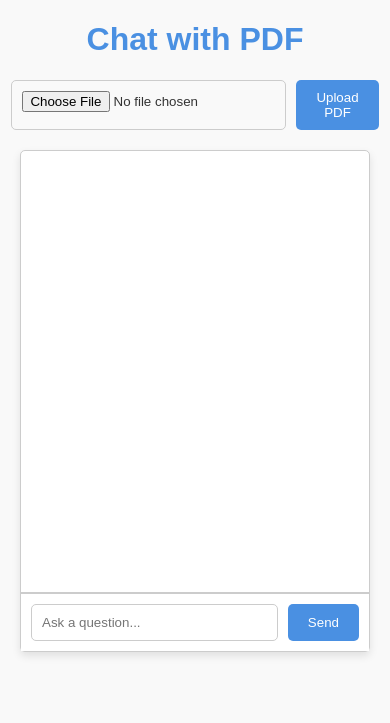
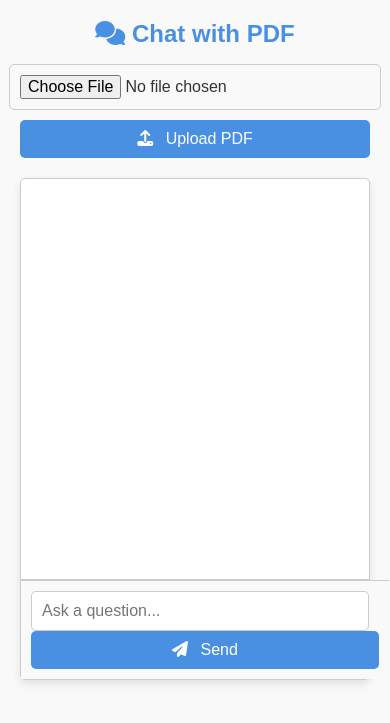
Before and after one commit to atom017/chat_pdf, a Flask app: page / in a window 390 px wide. Shown: the top 723 px of the page. Run offline with Flask 3, Linux system fonts and the light colour scheme.

Commit message:
updated chat UI

```diff
--- a/templates/index.html
+++ b/templates/index.html
@@ -4,28 +4,37 @@
     <meta charset="UTF-8">
     <meta name="viewport" content="width=device-width, initial-scale=1.0">
     <title>Chat with PDF</title>
+    <link rel="stylesheet" href="https://cdnjs.cloudflare.com/ajax/libs/font-awesome/6.5.0/css/all.min.css">
     <style>
         body {
-            font-family: Arial, sans-serif;
+            font-family: 'Arial', sans-serif;
             margin: 20px;
             background-color: #f9f9f9;
             color: #333;
         }
+
         h1 {
             text-align: center;
             color: #4A90E2;
         }
+
         form {
             display: flex;
-            justify-content: center;
+            flex-direction: column; /* Stack vertically on small screens */
+            align-items: center; /* Center items */
             margin-bottom: 20px;
         }
+
         input[type="file"] {
-            margin-right: 10px;
+            margin-bottom: 10px; /* Add margin for better spacing */
             padding: 10px;
             border: 1px solid #ccc;
             border-radius: 5px;
+            font-size: 16px;
+            width: 100%; /* Full width */
+            max-width: 400px; /* Limit width on larger screens */
         }
+
         button {
             padding: 10px 20px;
             border: none;
@@ -34,10 +43,13 @@
             color: white;
             cursor: pointer;
             transition: background-color 0.3s;
+            font-size: 16px;
         }
+
         button:hover {
             background-color: #357ABD;
         }
+
         #chatArea {
             display: none;
             margin-top: 20px;
@@ -52,25 +64,31 @@
             margin-left: auto; /* Center the chat area */
             margin-right: auto; /* Center the chat area */
         }
+
         #messagesContainer {
             flex: 1;
             padding: 20px;
             overflow-y: auto;
             border-bottom: 1px solid #ccc; /* Separator */
         }
+
         #userInputContainer {
             display: flex;
             padding: 10px;
-            background-color: #fff;
+            background-color: #f9f9f9;
             border-top: 1px solid #ccc; /* Separator */
+            width: 100%; /* Full width */
         }
+
         #userInput {
-            flex: 1;
             padding: 10px;
             border: 1px solid #ccc;
             border-radius: 5px;
-            margin-right: 10px;
+            margin-right: 10px; /* Space between input and button */
+            font-size: 16px;
+            flex: 1; /* Allow input to take available space */
         }
+
         .message {
             margin: 10px 0;
             padding: 10px;
@@ -78,40 +96,69 @@
             max-width: 70%;
             clear: both;
         }
+
         .user-message {
             background-color: #4A90E2;
             color: white;
             float: right;
             text-align: right;
         }
+
         .assistant-message {
             background-color: #f0f0f0;
             color: black;
             float: left;
             text-align: left;
         }
+
         #notificationArea {
             color: green;
             margin: 10px 0;
             text-align: center;
         }
+
         .error {
             color: red;
+        }
+
+        .icon {
+            margin-right: 8px;
+        }
+
+        /* Media Queries for Responsiveness */
+        @media (max-width: 600px) {
+            #userInputContainer {
+                flex-direction: column; /* Stack inputs vertically on mobile */
+            }
+
+            button {
+                width: 100%; /* Make button full width on mobile */
+            }
+
+            input[type="file"] {
+                width: 100%; /* Full width input */
+            }
+        }
+
+        @media (max-width: 400px) {
+            h1 {
+                font-size: 24px; /* Adjust font size for smaller screens */
+            }
         }
     </style>
 </head>
 <body>
-    <h1>Chat with PDF</h1>
+    <h1><i class="fas fa-comments"></i> Chat with PDF</h1>
     <form id="uploadForm">
         <input type="file" name="file" accept=".pdf" required>
-        <button type="submit">Upload PDF</button>
+        <button type="submit"><i class="fas fa-upload icon"></i> Upload PDF</button>
     </form>
 
     <div id="chatArea">
         <div id="messagesContainer"></div>
         <div id="userInputContainer">
             <input type="text" id="userInput" placeholder="Ask a question..." required>
-            <button id="sendBtn">Send</button>
+            <button id="sendBtn"><i class="fas fa-paper-plane icon"></i> Send</button>
         </div>
     </div>
 
```
